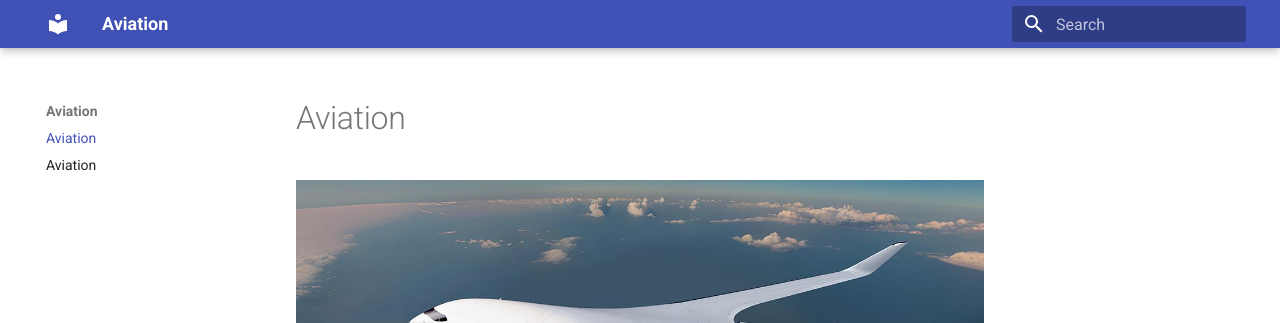
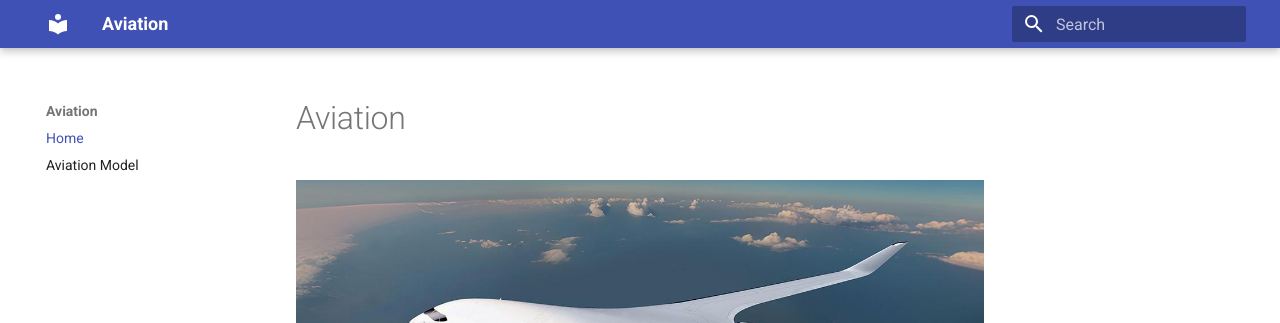
Before and after one commit to eg1379/aia-software-training, an MkDocs documentation site: the page built from docs/index.md, in a window 1280 px wide. Shown: the top 323 px of the page. Built offline with MkDocs 1.6.1 and Material for MkDocs 9.7.7, drawn with Linux system fonts in a browser that asks for light colours.

Commit message:
Rename documentation pages

```diff
--- a/mkdocs.yml
+++ b/mkdocs.yml
@@ -3,8 +3,8 @@ theme:
   name: material
 
 nav:
-  - index.md
-  - aviation.md
+  - Home: index.md
+  - Aviation Model: fleet.md
 
 plugins:
   - mkdocstrings
```
Also changed, not shown: docs/fleet.md (renamed from docs/aviation.md).
